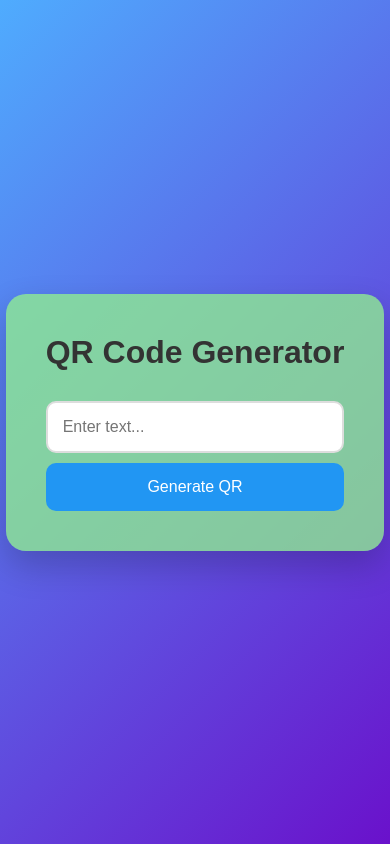
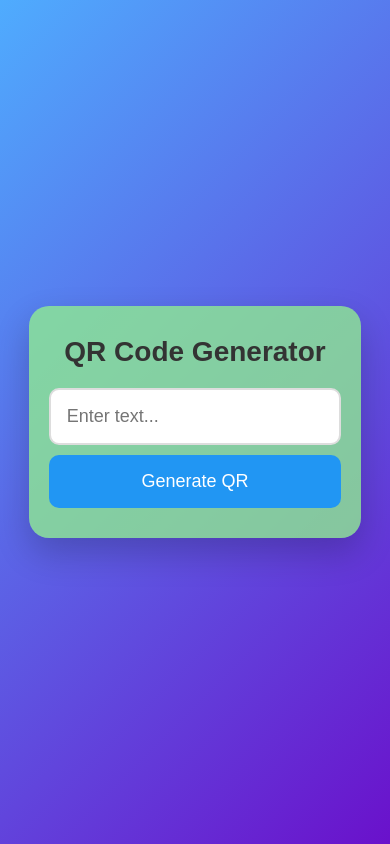
Before and after one commit to saradhireddy-2006/QRGenerator, a Flask app: page / in a window 390 px wide. Run offline with Flask 3, Linux system fonts and the light colour scheme.

Commit message:
Update style.css

```diff
--- a/static/style.css
+++ b/static/style.css
@@ -94,17 +94,44 @@ img{
     background:#1e7e34;
 }
 
-@media(max-width:600px){
+@media (max-width: 600px) {
+
+    body{
+        padding:20px;
+    }
+
+    .container{
+        width:95%;
+        max-width:400px;
+        padding:30px 20px;
+    }
+
+    h1{
+        font-size:28px;
+        margin-bottom:20px;
+    }
 
     form{
         flex-direction:column;
     }
 
-input,button{
+    input,
+    button{
         width:100%;
+        font-size:18px;
+        padding:16px;
     }
 
     img{
-width:200px;
+        width:280px;
+        max-width:100%;
+        margin-top:20px;
+    }
+
+    .download-btn{
+        width:100%;
+        display:block;
+        padding:15px;
+        font-size:18px;
     }
 }
```
Lines whose indentation alone changed are shown as unchanged.
